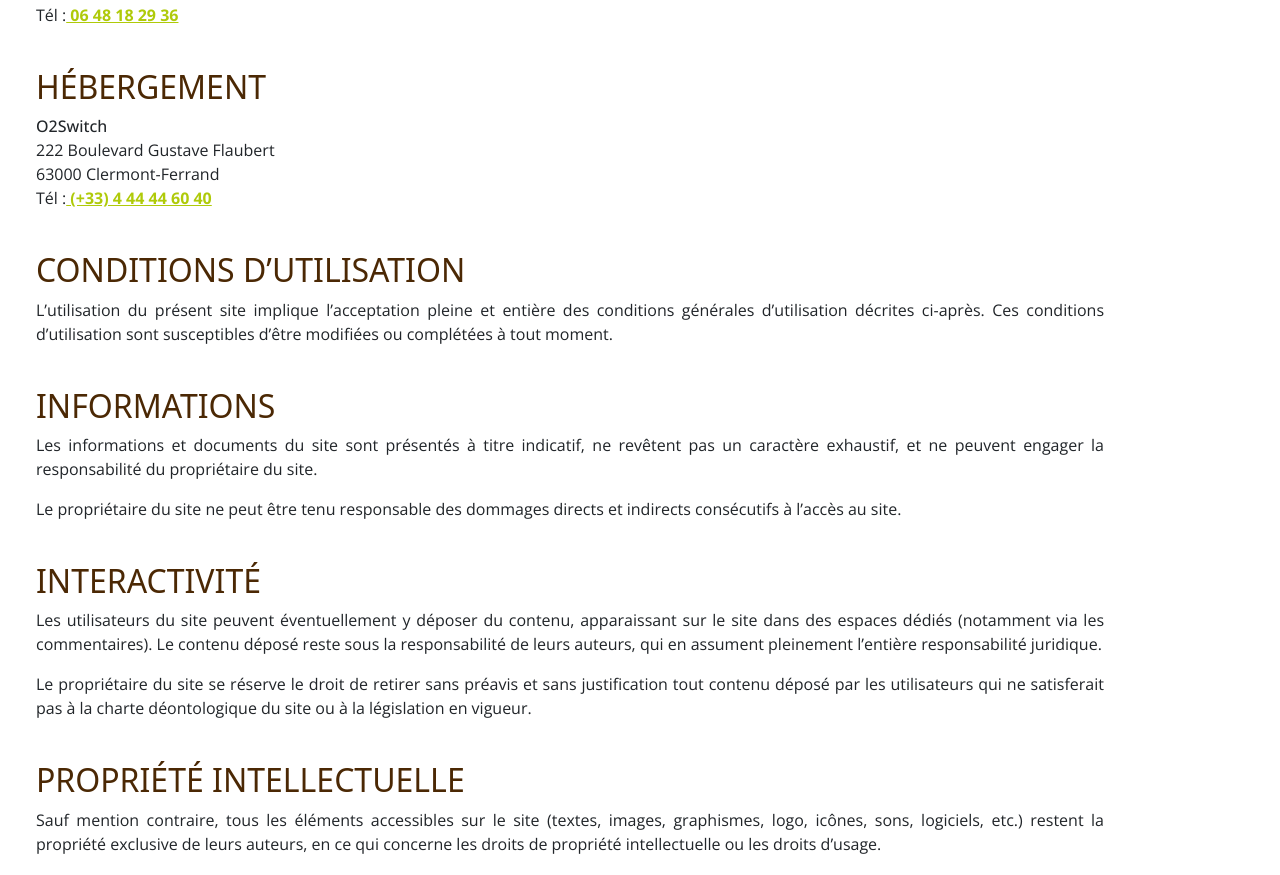
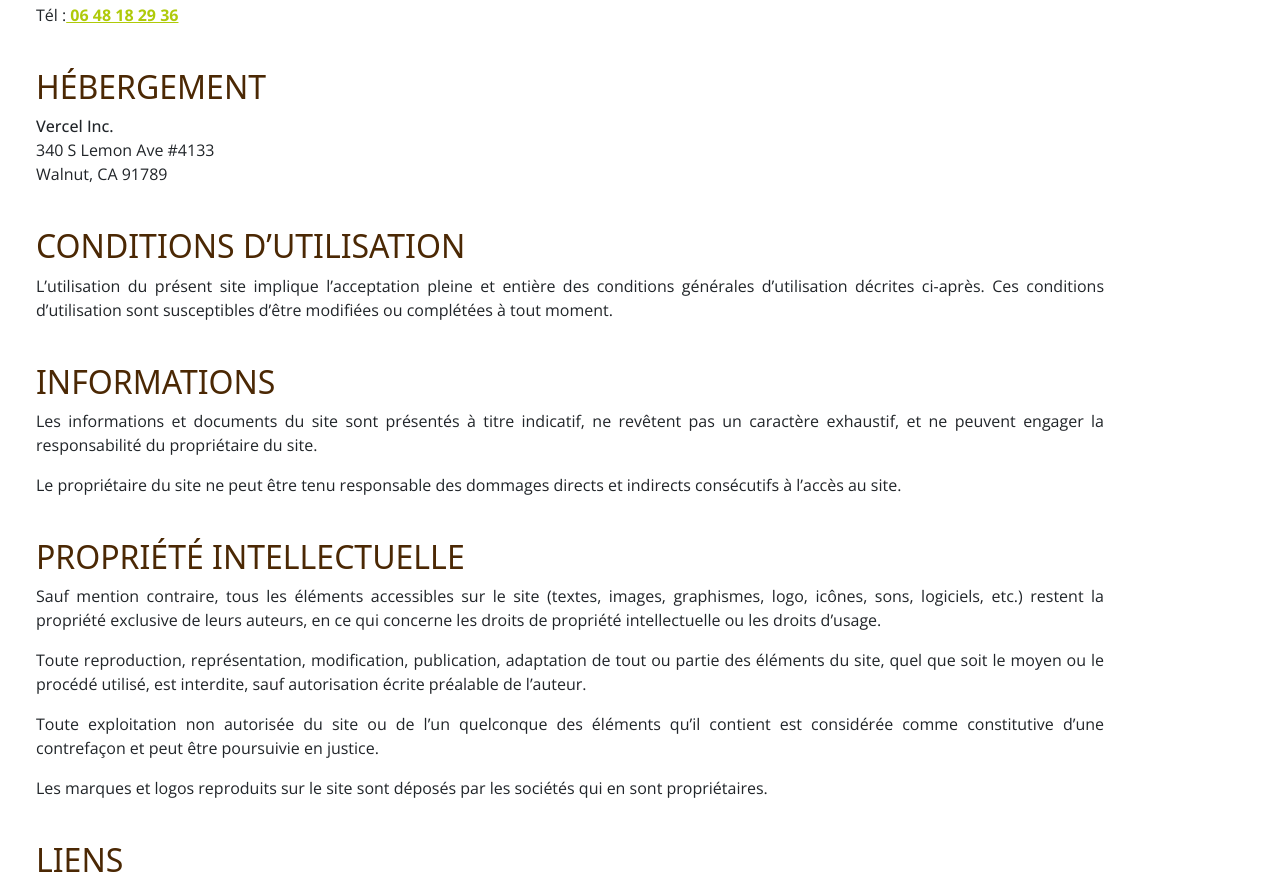
Before and after one commit to dujolsjonathan/fjelagage, a Next.js app: page /mentions-legales in a window 1280 px wide. Shown: the part 828-1703 px from the top of the page. Built offline with nearby package versions, Linux system fonts and the light colour scheme; what react-google-recaptcha-v3 would draw is missing.

Commit message:
mentuons légales

```diff
--- a/pages/mentions-legales.tsx
+++ b/pages/mentions-legales.tsx
@@ -27,14 +27,15 @@ const Home: NextPage = () => {
             <h2>Réalisation</h2>
             <p><strong>Zukah - Agence Digitale</strong><br></br>27 rue du trouilh<br></br>40400 Meilhan<br></br>Tél :<a href="tel:0648182936"> 06 48 18 29 36</a> </p>
             <h2>Hébergement</h2>
-            <p><strong>O2Switch</strong><br></br>222 Boulevard Gustave Flaubert<br></br>63000 Clermont-Ferrand<br></br>Tél :<a href="tel:0444446040"> (+33) 4 44 44 60 40</a> </p>
+            <p><strong>Vercel Inc.</strong><br></br>340 S Lemon Ave #4133<br></br>Walnut, CA 91789</p>
             <h2>Conditions d’utilisation</h2>
             <p>L’utilisation du présent site implique l’acceptation pleine et entière des conditions générales d’utilisation décrites ci-après. Ces conditions d’utilisation sont susceptibles d’être modifiées ou complétées à tout moment.</p>
             <h2>Informations</h2>
             <p>Les informations et documents du site sont présentés à titre indicatif, ne revêtent pas un caractère exhaustif, et ne peuvent engager la responsabilité du propriétaire du site.</p>
-            <p>Le propriétaire du site ne peut être tenu responsable des dommages directs et indirects consécutifs à l’accès au site.</p><h2>Interactivité</h2>
+            <p>Le propriétaire du site ne peut être tenu responsable des dommages directs et indirects consécutifs à l’accès au site.</p>
+            {/* <h2>Interactivité</h2>
             <p>Les utilisateurs du site peuvent éventuellement y déposer du contenu, apparaissant sur le site dans des espaces dédiés (notamment via les commentaires). Le contenu déposé reste sous la responsabilité de leurs auteurs, qui en assument pleinement l’entière responsabilité juridique.</p>
-            <p>Le propriétaire du site se réserve le droit de retirer sans préavis et sans justification tout contenu déposé par les utilisateurs qui ne satisferait pas à la charte déontologique du site ou à la législation en vigueur.</p>
+            <p>Le propriétaire du site se réserve le droit de retirer sans préavis et sans justification tout contenu déposé par les utilisateurs qui ne satisferait pas à la charte déontologique du site ou à la législation en vigueur.</p> */}
             <h2>Propriété intellectuelle</h2>
             <p>Sauf mention contraire, tous les éléments accessibles sur le site (textes, images, graphismes, logo, icônes, sons, logiciels, etc.) restent la propriété exclusive de leurs auteurs, en ce qui concerne les droits de propriété intellectuelle ou les droits d’usage.</p>
             <p>Toute reproduction, représentation, modification, publication, adaptation de tout ou partie des éléments du site, quel que soit le moyen ou le procédé utilisé, est interdite, sauf autorisation écrite préalable de l’auteur.</p>
```
